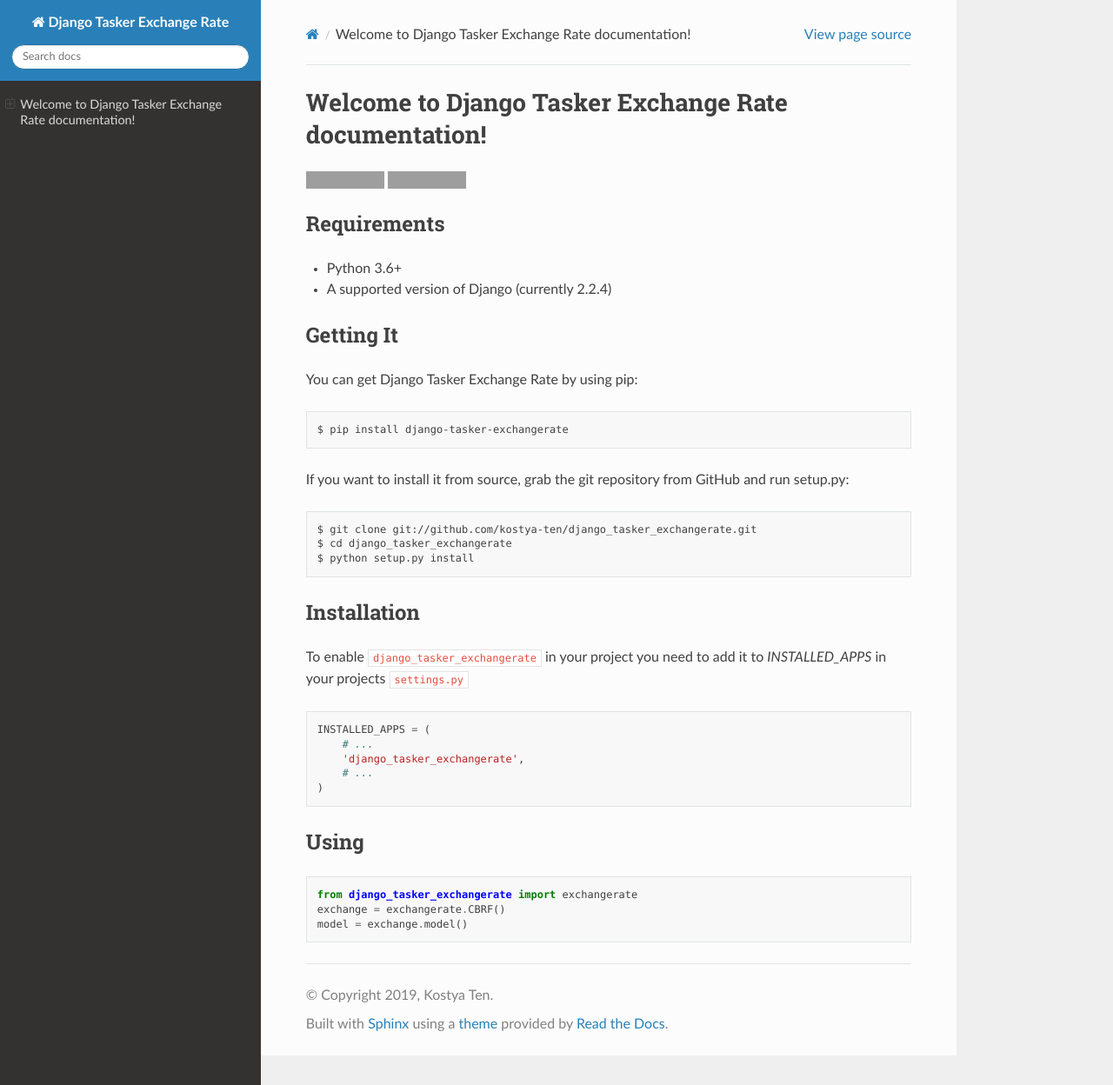
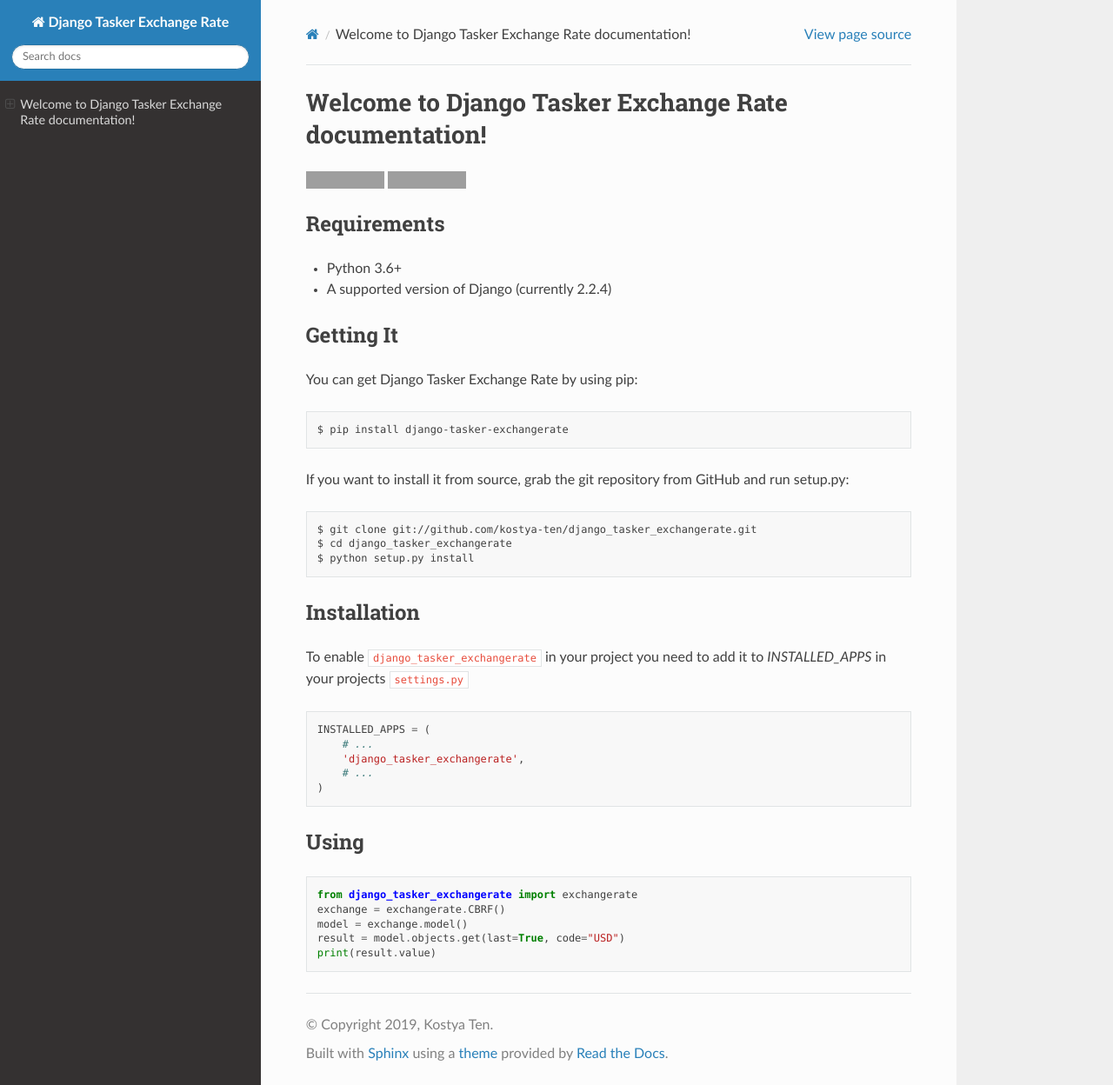
Before and after one commit to codacy-badger/django_tasker_exchangerate, a Sphinx documentation site: the page built from docs/source/index.rst, in a window 1280 px wide and 1248 px high. Shown: the whole window at 87% size. Built offline with Sphinx 7.4.7 and the Read the Docs theme 2.0.0, drawn with Linux system fonts in a browser that asks for light colours; grey boxes are pictures that could not be loaded.

Commit message:
using
Signed-off-by: kostya <kostya@yandex.ru>

```diff
--- a/docs/source/index.rst
+++ b/docs/source/index.rst
@@ -47,3 +47,5 @@
     from django_tasker_exchangerate import exchangerate
     exchange = exchangerate.CBRF()
     model = exchange.model()
+    result = model.objects.get(last=True, code="USD")
+    print(result.value)
```
Also changed, not shown: 1 other file.
